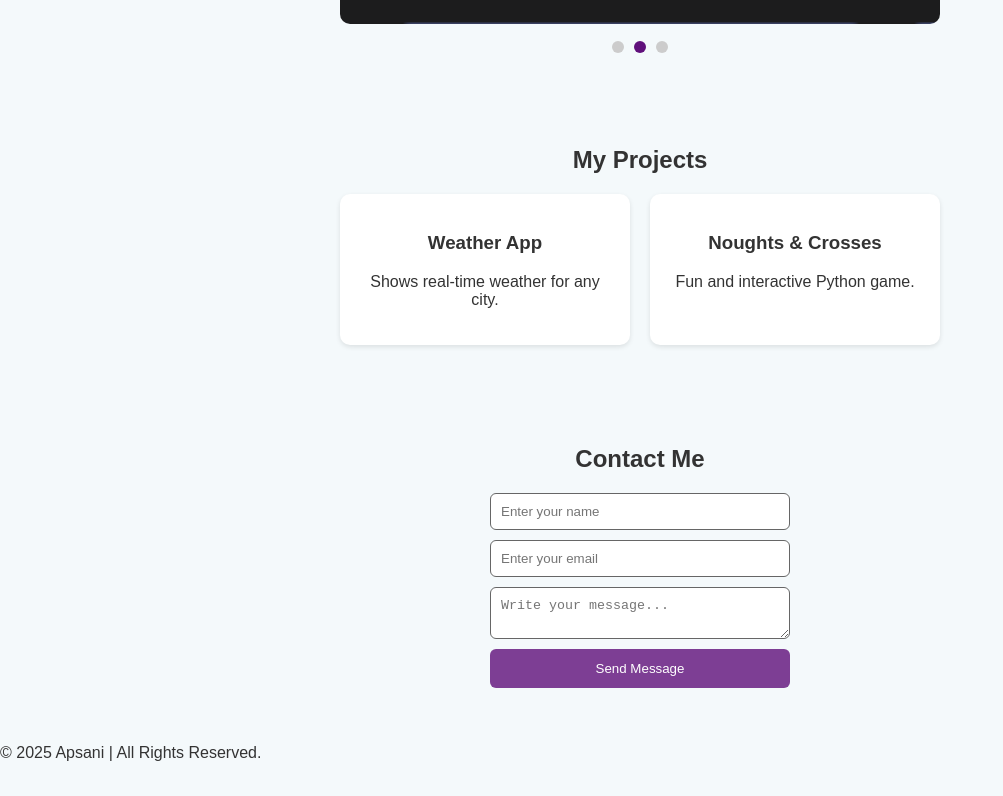
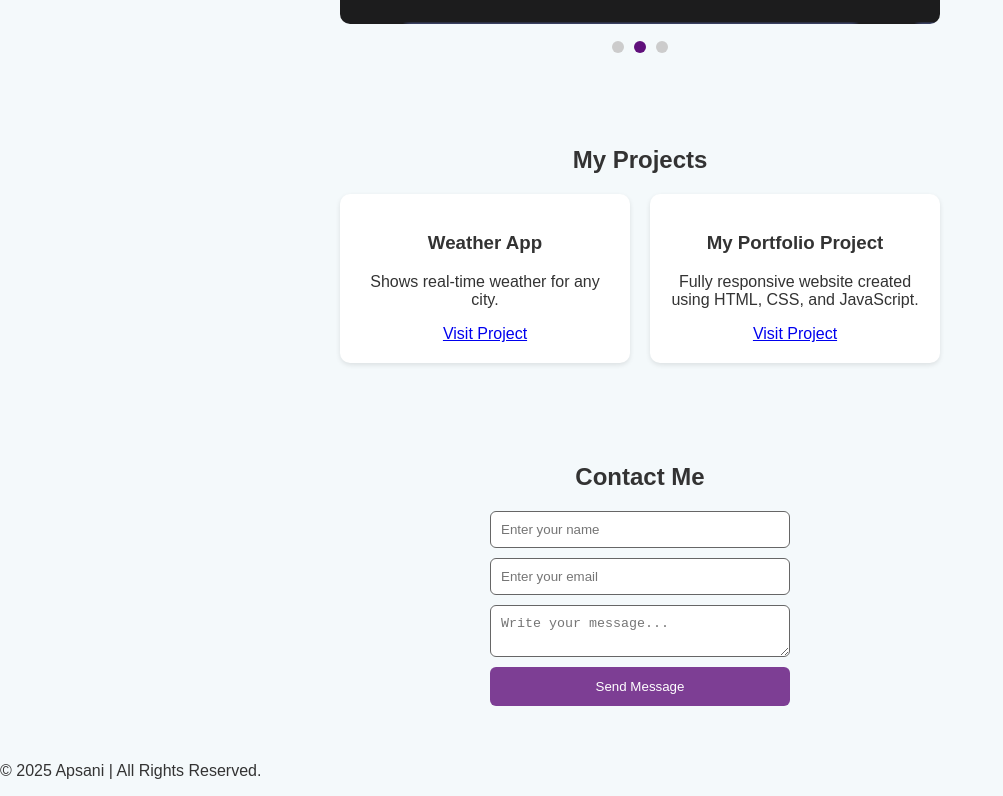
Before and after one commit to apsani1/FStut, a plain HTML site: page index.html in a window 1280 px wide. Shown: the part 2294-3090 px from the top of the page, without its empty margins (0-1003 px from the left). Drawn offline with Linux system fonts and the light colour scheme.

Commit message:
Updated portfolio

```diff
--- a/index.html
+++ b/index.html
@@ -81,11 +81,14 @@
         <div class="project-card">
             <h3>Weather App</h3>
             <p>Shows real-time weather for any city.</p>
+            <a href="file:///C:/xampp/htdocs/weather-2/css/index.html" target="_blank">Visit Project</a>
         </div>
         <div class="project-card">
-            <h3>Noughts & Crosses</h3>
-            <p>Fun and interactive Python game.</p>
-        </div>
+    <h3>My Portfolio Project</h3>
+    <p>Fully responsive website created using HTML, CSS, and JavaScript.</p>
+    <a href="https://apsani1.github.io/FStut" target="_blank">Visit Project</a>
+</div>
+
     </div>
 </section>
 
```
